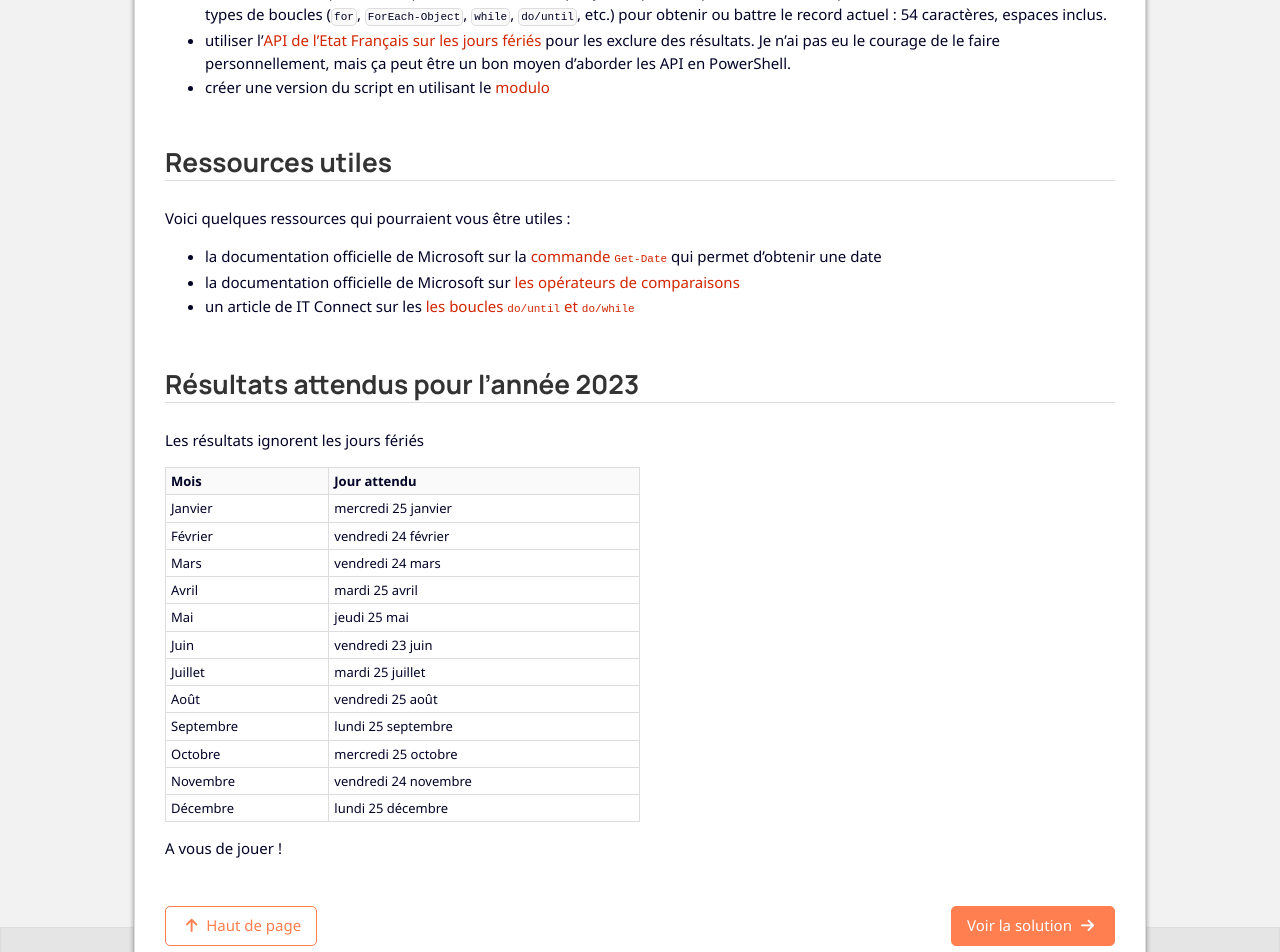
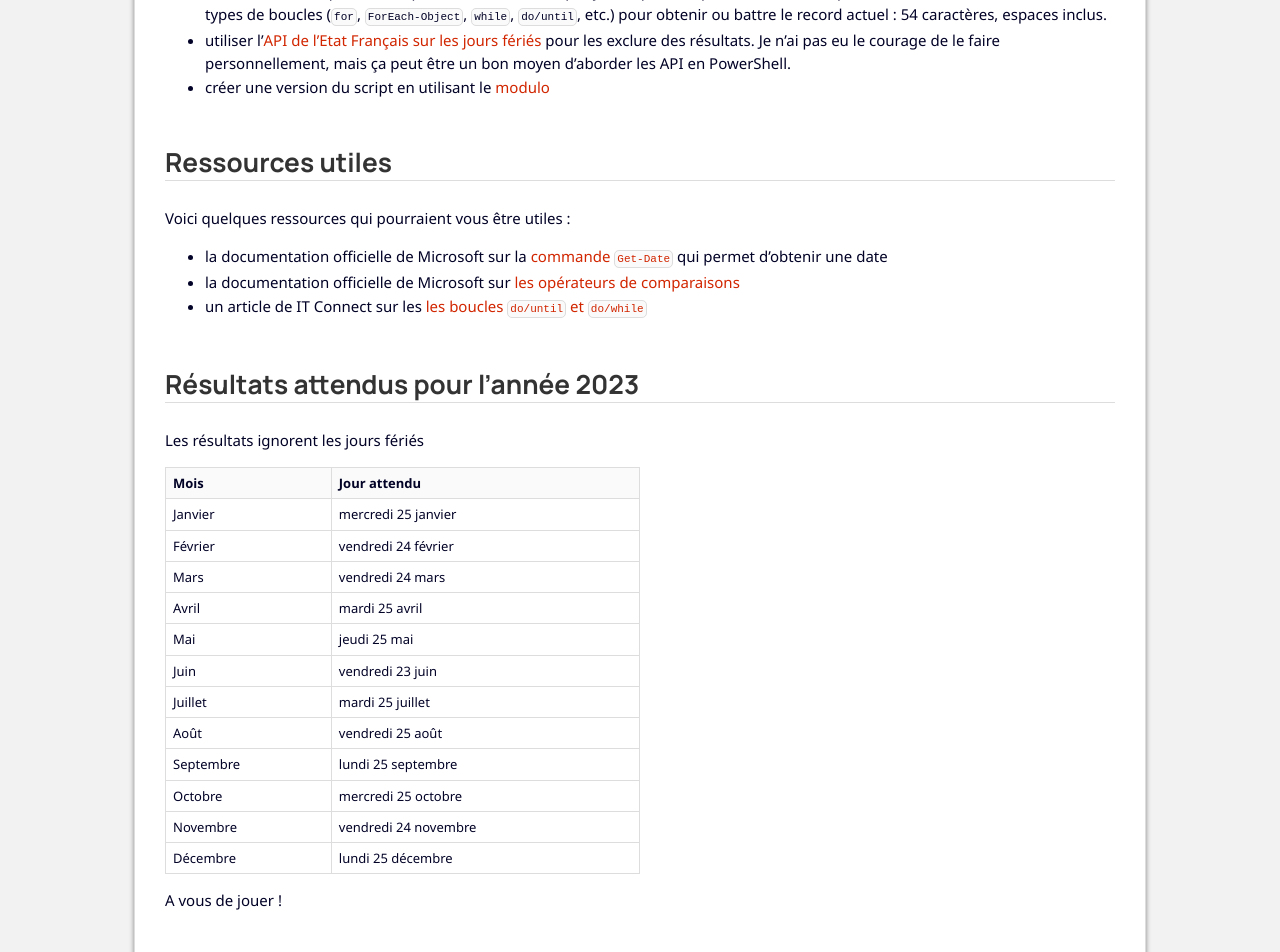
Before and after one commit to leobouard/leobouard.github.io, a Jekyll site: the page built from _posts/2021-07-23-jour-de-paie.md, in a window 1280 px wide. Shown: the part 1009-1961 px from the top of the page. Built offline with Jekyll 4.4.1, drawn with Linux system fonts in a browser that asks for light colours; nearby versions of some CDN libraries; some web fonts are replaced.

Commit message:
Update style.scss

```diff
--- a/assets/css/style.scss
+++ b/assets/css/style.scss
@@ -296,9 +296,9 @@
         .mi           { color: #01633F; } /*Entiers*/
     }
 
-    p > code,
-    li > code,
-    main table > tbody > tr > td > code {
+    p code,
+    li code,
+    table code {
         border-radius: var(--borderradius);
         background-color: var(--accentbg);
         padding: 2px;
@@ -310,7 +310,7 @@
     tr,
     th {
         border: var(--border);
-        padding: 5px;
+        padding: 7px;
         border-collapse: collapse;
         font-size: 13px;
         line-height: 125%;
```
